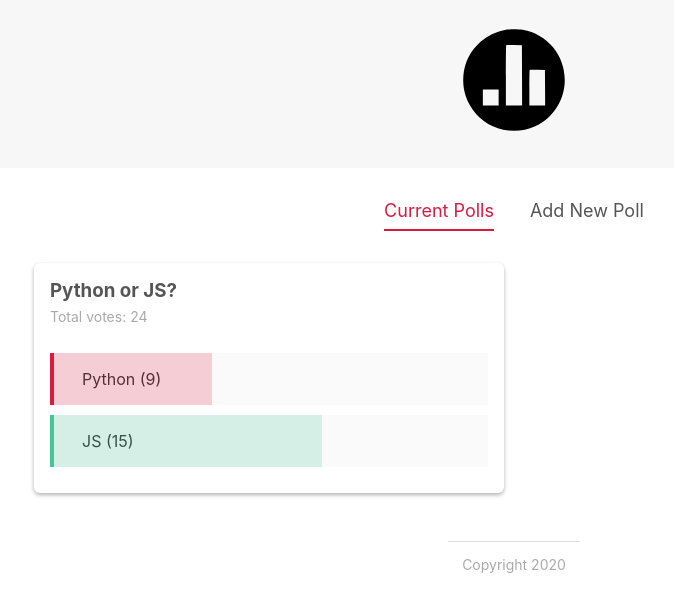
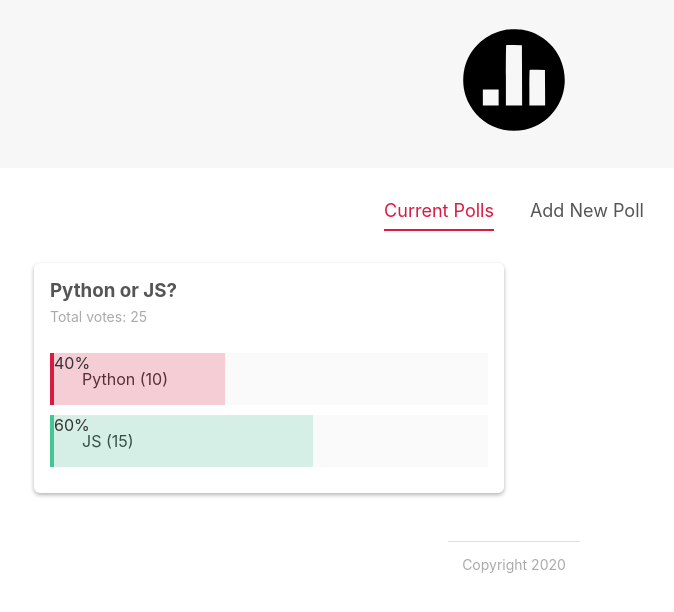
Before and after one commit to dmiloloza/poll-project-svelte, a Svelte app: page / in a window 1280 px wide. Shown: the top 612 px of the page, without its empty margins (126-800 px from the left). Built offline with nearby package versions, Linux system fonts and the light colour scheme.

Commit message:
feat: #27 vote bars

```diff
--- a/src/App.svelte
+++ b/src/App.svelte
@@ -17,7 +17,7 @@
             question: 'Python or JS?',
             answerA: 'Python',
             answerB: 'JS',
-            votesA: 9,
+            votesA: 10,
             votesB: 15,
         },
     ];
--- a/src/components/PollDetails.svelte
+++ b/src/components/PollDetails.svelte
@@ -9,8 +9,8 @@
 
     //reactive values
     $: totalVotes = poll.votesA + poll.votesB;
-    $: percentA = Math.floor(100 / totalVotes * poll.votesA)
-    $: percentB = Math.floor(100 / totalVotes * poll.votesB)
+    $: percentA = Math.round(100 / totalVotes * poll.votesA)
+    $: percentB = Math.round(100 / totalVotes * poll.votesB)
 
     //handling votes
     //(option, id) => value
@@ -27,11 +27,11 @@
         </h3>
         <p>Total votes: {totalVotes}</p>
         <div class="answer" on:click={() => handleVote('a', poll.id)}>
-            <div class="percent percent-a" style="width: {percentA}%"></div>
+            <div class="percent percent-a" style="width: {percentA}%">{percentA}%</div>
             <span>{poll.answerA} ({poll.votesA})</span>
         </div>
         <div class="answer" on:click={() => handleVote('b', poll.id)}>
-            <div class="percent percent-b" style="width: {percentB}%"></div>
+            <div class="percent percent-b" style="width: {percentB}%">{percentB}%</div>
             <span>{poll.answerB} ({poll.votesB})</span>
         </div>
     </div>
```
